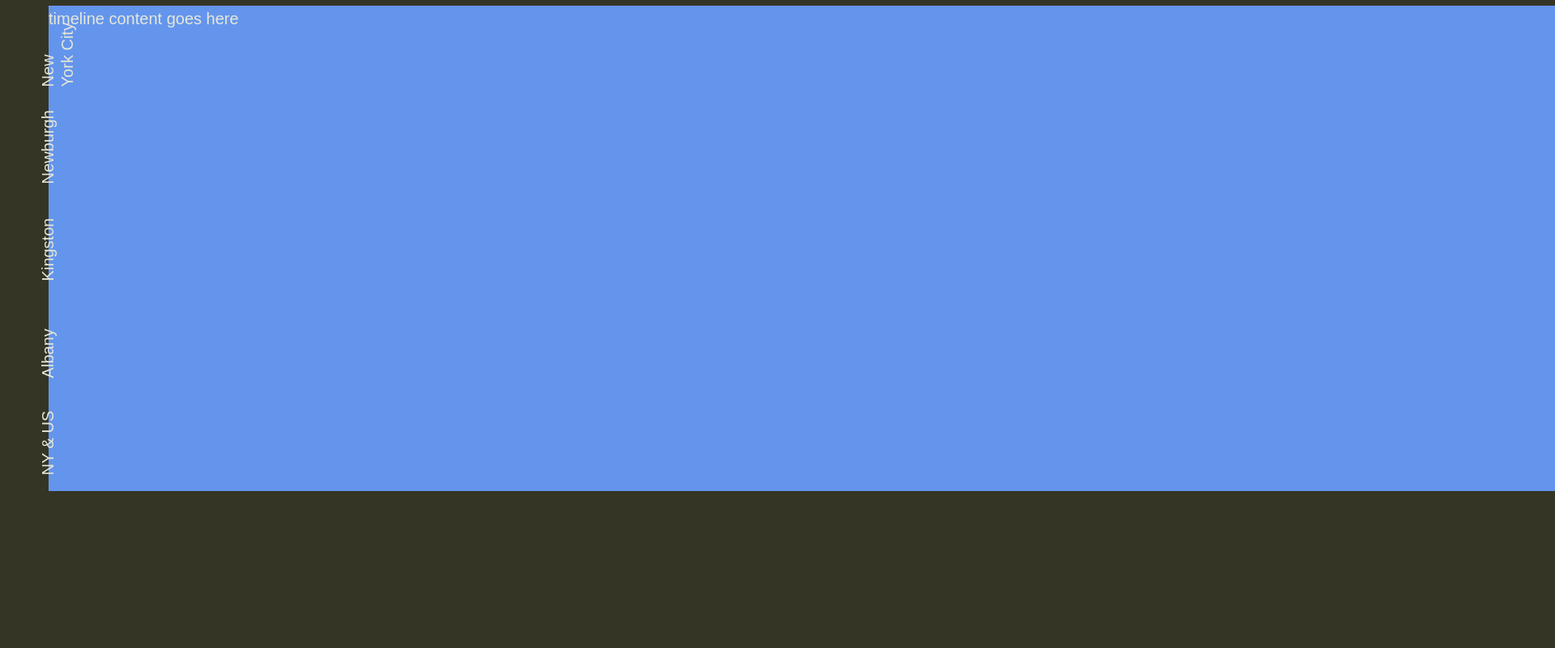
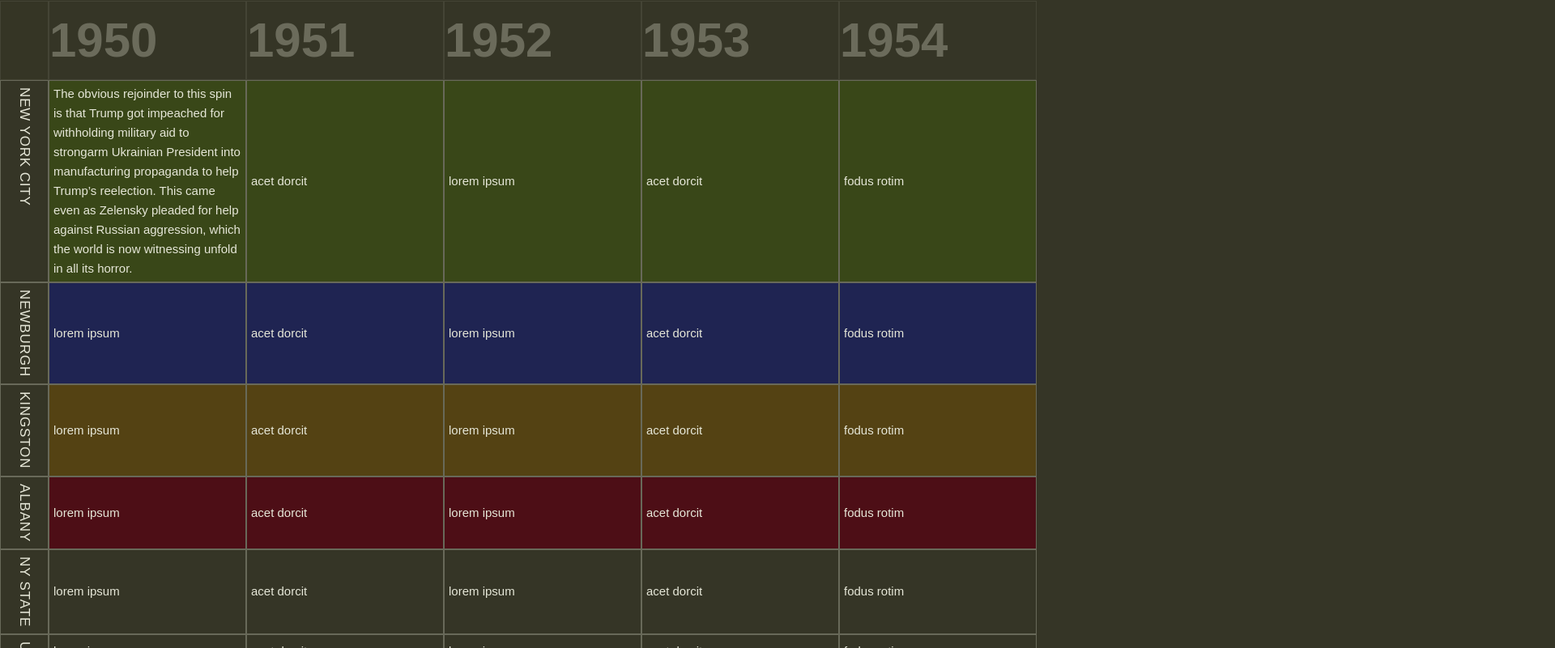
Before and after one commit to DigitalGizmo/pur-app-r, a React (Create React App) app: page /timeline in a window 1280 px wide. Shown: the part 139-940 px from the top of the page at 81% size, 1920 px wide, since content can reach past the window. Before the commit the page ends 800 px from the top, so only its background shows below. Built offline with nearby package versions, Linux system fonts and the light colour scheme; a web font is replaced by a local one.

Commit message:
table approach - first draft

```diff
--- a/src/components/timeline/Timeline.css
+++ b/src/components/timeline/Timeline.css
@@ -1,65 +1,108 @@
 /* Timeline Styles */
 .timeline-page {
-	display: grid;
-	grid-template-columns: 60px repeat(15, 160px [col-start]);
-	grid-auto-columns: 200px;
-	grid-template-rows: 60px 120px 120px 120px 120px 120px;
-}
 
-h4.ny, h4.albany, h4.kingston, h4.newburgh, h4.us {
-	padding: 1em;
-	width: 120px;
-	transform: rotate(-90deg);
-  /* Legacy vendor prefixes that you probably don't need... */
-  /* Safari */
-  -webkit-transform: rotate(-90deg);
-  /* Firefox */
-  -moz-transform: rotate(-90deg);
-  /* IE */
-  -ms-transform: rotate(-90deg);
-  /* Opera */
-  -o-transform: rotate(-90deg);
-  /* Internet Explorer */
-  filter: progid:DXImageTransform.Microsoft.BasicImage(rotation=3);
 }
 
 .thru-lines {
-	grid-row: 1;
-	grid-column: 1 / 16;
 	font-size: .85em;
-}
-
-.timeline-content {
-	grid-row: 2 / 7;
-	grid-column: 2 / 16;	background-color: cornflowerblue;
-}
-
-h4.ny {
-	grid-row: 2;
-	grid-column: 1;
-}
-
-h4.newburgh {
-	grid-row: 3;
-	grid-column: 1;
-}
-
-h4.kingston {
-	grid-row: 4;
-	grid-column: 1;
-}
-
-h4.albany {
-	grid-row: 5;
-	grid-column: 1;
-}
-
-h4.us {
-	grid-row: 6;
-	grid-column: 1;
 }
 
 .thru-lines ul li {
 	display: inline-block;
 	padding-right:  2em;
 }
+
+.timeline-content {
+
+}
+
+/* from css tricks https://css-tricks.com/making-tables-with-sticky-header-and-footers-got-a-bit-easier/ */
+table {
+  margin: 0;
+  border: none;
+  border-collapse: separate;
+  border-spacing: 0;
+  table-layout: fixed;
+}
+
+table td,
+table th {
+  border: 1px solid #686959;
+  padding: 0.5rem 1rem;
+}
+
+table thead {
+  position: sticky;
+  top: 0;
+  z-index: 1;
+}
+
+table thead th {
+  padding: 0px;
+	font-size: 3em;
+	height: 60px;
+	opacity: 0.3;
+}
+
+tbody tr {
+	max-height: 80px;
+  overflow: hidden;
+}
+
+table td {
+  font-size: 0.75em;
+  font-weight: normal;
+  padding: 4px 5px;
+  text-align: left;
+}
+
+table tbody th {
+  font-size: 0.85em;
+  font-weight: normal;
+  letter-spacing: 0.05em;
+  text-align: left;
+  text-transform: uppercase;
+  width: 60px;
+  position: relative;
+}
+
+table thead th:first-child {
+  background-color: #353526;
+  position: sticky;
+  left: 0;
+  width: 60px;
+  z-index: 2;
+}
+
+table tbody th {
+  background-color: #353526;
+  left: 0;
+  position: sticky;
+  writing-mode: vertical-rl;
+  /*-ms-transform: rotate(270deg); /* IE 9
+  transform: rotate(270deg);*/
+
+  z-index: 1;
+}
+
+tr.row-nyc td {
+	background-color: #394718;
+}
+
+tr.row-newburgh td {
+	background-color: #1f2452;
+}
+
+tr.row-kingston td {
+	background-color: #544213;
+}
+
+tr.row-albany td {
+	background-color: #4d0e16;
+}
+
+tr.row-nystate {
+}
+
+tr.row-us {
+}
--- a/src/components/timeline/Timeline.js
+++ b/src/components/timeline/Timeline.js
@@ -25,15 +25,75 @@ const Timeline = () => {
           </ul>
         </section>
 
-        <h4 className="ny">New York City</h4>
-        <h4 className="newburgh">Newburgh</h4>
-        <h4 className="kingston">Kingston</h4>
-        <h4 className="albany">Albany</h4>
-        <h4 className="us">NY &amp; US</h4>
+        <table className="timeline-content">
+          <thead>
+            <tr>
+              <th>&nbsp;</th>
+              <th>1950</th>
+              <th>1951</th>
+              <th>1952</th>
+              <th>1953</th>
+              <th>1954</th>
+            </tr>
+          </thead>
 
-        <section className="timeline-content">
-          <p>timeline content goes here</p>
-        </section>
+          <tbody>
+            <tr className="row-nyc">
+              <th>New York City</th>
+              <td>The obvious rejoinder to this spin is that Trump got impeached for withholding military aid to strongarm Ukrainian President into manufacturing propaganda to help Trump’s reelection. This came even as Zelensky pleaded for help against Russian aggression, which the world is now witnessing unfold in all its horror.</td>
+              <td>acet dorcit</td>
+              <td>lorem ipsum</td>
+              <td>acet dorcit</td>
+              <td>fodus rotim</td>
+            </tr>
+
+            <tr className="row-newburgh">
+              <th>Newburgh</th>
+              <td>lorem ipsum</td>
+              <td>acet dorcit</td>
+              <td>lorem ipsum</td>
+              <td>acet dorcit</td>
+              <td>fodus rotim</td>
+            </tr>
+
+            <tr className="row-kingston">
+              <th>Kingston</th>
+              <td>lorem ipsum</td>
+              <td>acet dorcit</td>
+              <td>lorem ipsum</td>
+              <td>acet dorcit</td>
+              <td>fodus rotim</td>
+            </tr>
+
+
+            <tr className="row-albany">
+              <th>Albany</th>
+              <td>lorem ipsum</td>
+              <td>acet dorcit</td>
+              <td>lorem ipsum</td>
+              <td>acet dorcit</td>
+              <td>fodus rotim</td>
+            </tr>
+
+            <tr className="row-nystate">
+              <th>NY State</th>
+              <td>lorem ipsum</td>
+              <td>acet dorcit</td>
+              <td>lorem ipsum</td>
+              <td>acet dorcit</td>
+              <td>fodus rotim</td>
+            </tr>
+
+            <tr className="row-us">
+              <th>US</th>
+              <td>lorem ipsum</td>
+              <td>acet dorcit</td>
+              <td>lorem ipsum</td>
+              <td>acet dorcit</td>
+              <td>fodus rotim</td>
+            </tr>
+          </tbody>
+        </table>
 
       </div>
     </div>
```
